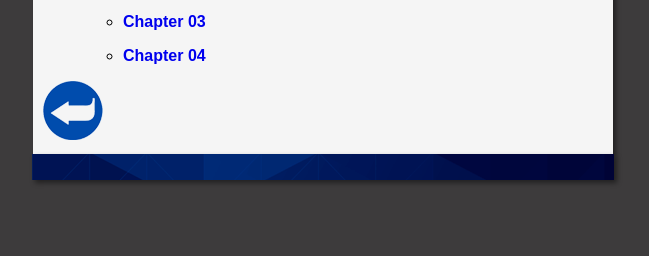
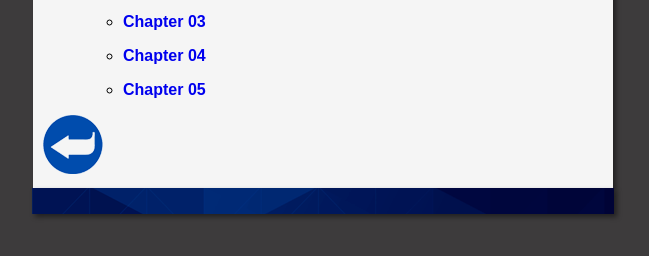
Before and after one commit to valdsonmota/projeto-site-portfolio, a plain HTML site: page pages/python-studies.html in a window 1280 px wide. Shown: the part 318-574 px from the top of the page, without its empty margins (317-966 px from the left). Drawn offline with Linux system fonts and the light colour scheme.

Commit message:
Update python-studies.html

```diff
--- a/pages/python-studies.html
+++ b/pages/python-studies.html
@@ -50,6 +50,11 @@
                             <p><a href="python_chapter_04.html">Chapter 04</a></p>
                         </li>
                     </ul>
+                    <ul>
+                        <li>
+                            <p><a href="python_chapter_05.html">Chapter 05</a></p>
+                        </li>
+                    </ul>
              </ul>
         </article>
         <article>
```
